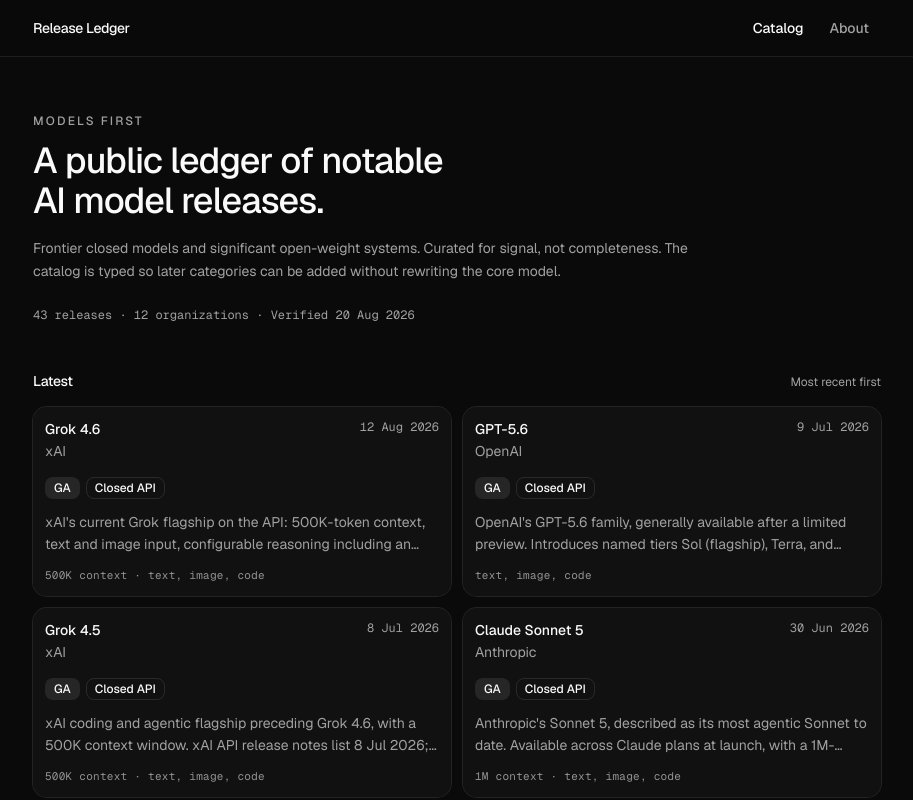
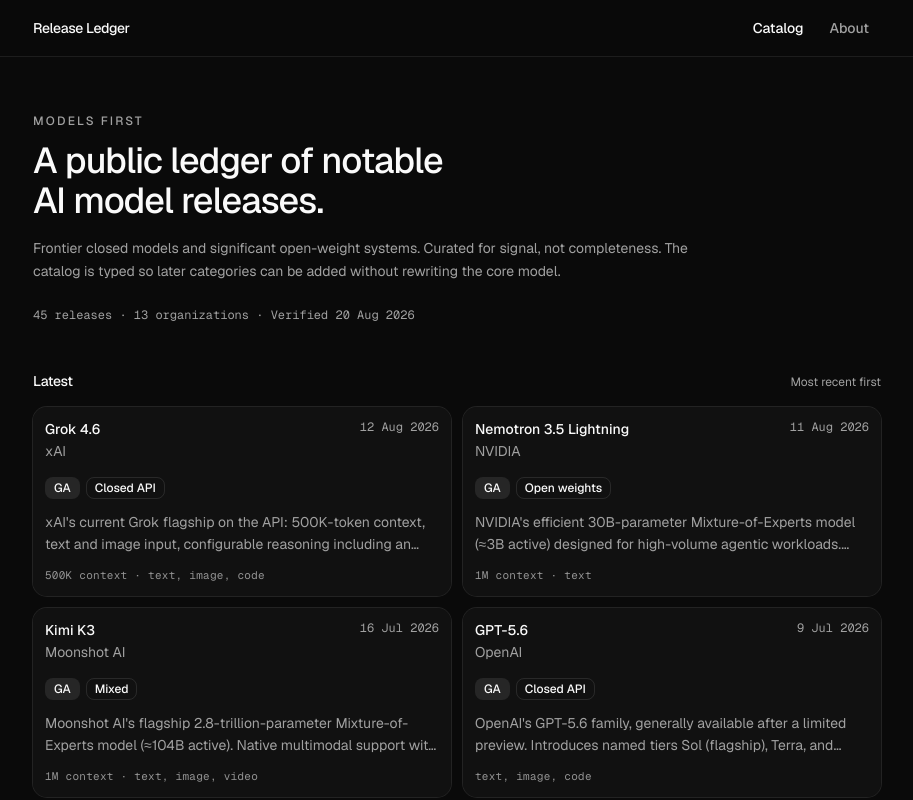
Before and after one commit to darkflow979/release-ledger, a Next.js app: page / in a window 1280 px wide. Shown: the top 800 px of the page, without its empty margins (183-1096 px from the left). Built offline with nearby package versions, Linux system fonts and the light colour scheme; no server answers.

Commit message:
Add Kimi K3, DeepSeek-V4-Pro, and Nemotron 3.5 Lightning
- Moonshot AI (Kimi K3)
- DeepSeek (V4-Pro)
- NVIDIA (Nemotron 3.5 Lightning)
- Organized by lab files

```diff
--- /dev/null
+++ b/src/data/catalog/moonshot.ts
@@ -0,0 +1,37 @@
+import type { Entry } from "@/types/entry";
+
+export const moonshotEntries: readonly Entry[] = [
+  {
+    id: "kimi-k3",
+    slug: "kimi-k3",
+    type: "model",
+    name: "Kimi K3",
+    organization: "Moonshot AI",
+    releaseDate: "2026-07-16",
+    status: "ga",
+    access: "mixed",
+    contextWindow: 1_048_576,
+    modalities: ["text", "image", "video"],
+    summary:
+      "Moonshot AI's flagship 2.8-trillion-parameter Mixture-of-Experts model (≈104B active). Native multimodal support with a 1-million-token context window. Designed for long-horizon coding, agentic workflows, and knowledge work. Open weights released July 27, 2026 under a custom Kimi K3 license.",
+    links: [
+      {
+        label: "Announcement",
+        href: "https://www.kimi.com/blog/kimi-k3",
+        kind: "announcement",
+      },
+      {
+        label: "Hugging Face",
+        href: "https://huggingface.co/moonshotai/Kimi-K3",
+        kind: "weights",
+      },
+      {
+        label: "API Docs",
+        href: "https://platform.kimi.com/docs/guide/kimi-k3-quickstart",
+        kind: "docs",
+      },
+    ],
+    tags: ["frontier", "open-weights", "moe", "long-context", "multimodal", "chinese"],
+    lastVerified: "2026-08-20",
+  },
+];
--- /dev/null
+++ b/src/data/catalog/nvidia.ts
@@ -0,0 +1,37 @@
+import type { Entry } from "@/types/entry";
+
+export const nvidiaEntries: readonly Entry[] = [
+  {
+    id: "nemotron-3-5-lightning",
+    slug: "nemotron-3-5-lightning",
+    type: "model",
+    name: "Nemotron 3.5 Lightning",
+    organization: "NVIDIA",
+    releaseDate: "2026-08-11",
+    status: "ga",
+    access: "open-weights",
+    contextWindow: 1_000_000,
+    modalities: ["text"],
+    summary:
+      "NVIDIA's efficient 30B-parameter Mixture-of-Experts model (≈3B active) designed for high-volume agentic workloads. Hybrid Mamba + MoE + Attention architecture with up to 1M context. Open weights under the OpenMDW-1.1 license, with training data and recipes also released.",
+    links: [
+      {
+        label: "Announcement",
+        href: "https://blogs.nvidia.com/blog/nemotron-lightning-switchyard-rtx-dgx/",
+        kind: "announcement",
+      },
+      {
+        label: "Hugging Face",
+        href: "https://huggingface.co/nvidia/NVIDIA-Nemotron-3.5-Lightning-30B-A3B-BF16",
+        kind: "weights",
+      },
+      {
+        label: "Technical Blog",
+        href: "https://developer.nvidia.com/blog/nvidia-nemotron-3-5-lightning-delivers-fast-accurate-specialized-task-execution-for-long-running-agents/",
+        kind: "docs",
+      },
+    ],
+    tags: ["open-weights", "moe", "agents", "efficient", "nvidia"],
+    lastVerified: "2026-08-20",
+  },
+];
--- a/src/data/entries.ts
+++ b/src/data/entries.ts
@@ -7,6 +7,8 @@ import { openaiEntries } from "@/data/catalog/openai";
 import { otherEntries } from "@/data/catalog/other";
 import { qwenEntries } from "@/data/catalog/qwen";
 import { xaiEntries } from "@/data/catalog/xai";
+import { moonshotEntries } from "./catalog/moonshot";
+import { nvidiaEntries } from "./catalog/nvidia";
 import type { Entry } from "@/types/entry";
 
 /**
@@ -31,6 +33,8 @@ import type { Entry } from "@/types/entry";
  * - Gemma 4 sizes/context: vary by checkpoint; omitted here
  */
 export const entries: readonly Entry[] = [
+...nvidiaEntries,
+...moonshotEntries,
   ...openaiEntries,
   ...anthropicEntries,
   ...googleEntries,
```
